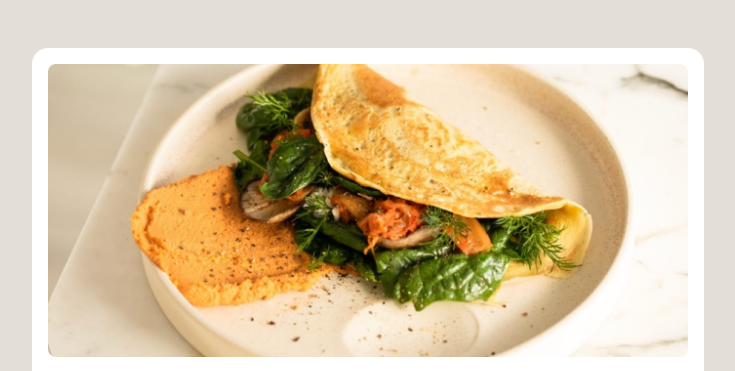
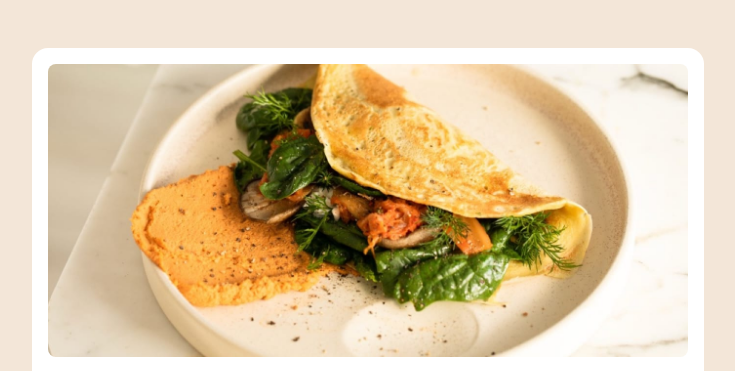
Before and after one commit to GROYAL001/groyal001.github.io, a plain HTML site: page recipe/index.html in a window 1280 px wide. Shown: the top 371 px of the page, without its empty margins (272-1007 px from the left). Drawn offline with Linux system fonts and the light colour scheme.

Commit message:
Update style.css

```diff
--- a/recipe/style.css
+++ b/recipe/style.css
@@ -21,7 +21,7 @@ body{
     margin:0;
     box-sizing: border-box;
     font-family: 'Outfit', Courier, monospace;
-    background-color: var(--secondary-color4);
+    background-color: var(--secondary-color3);
     display: flex;
     justify-content: center;
     line-height: 1.75rem;
```
